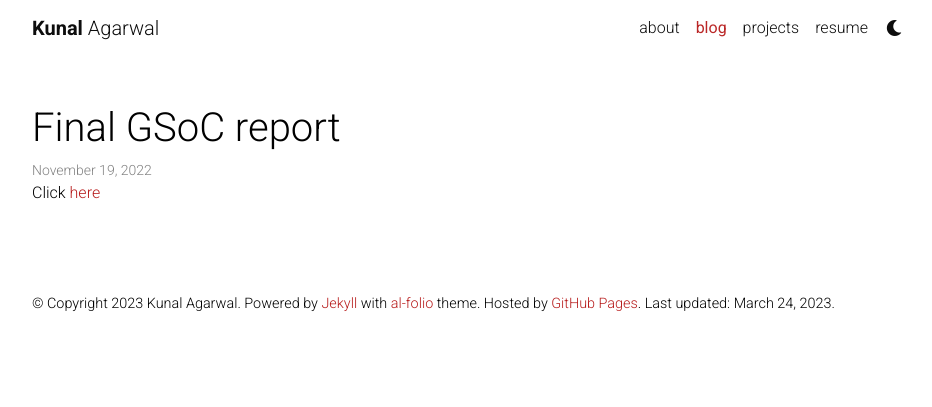
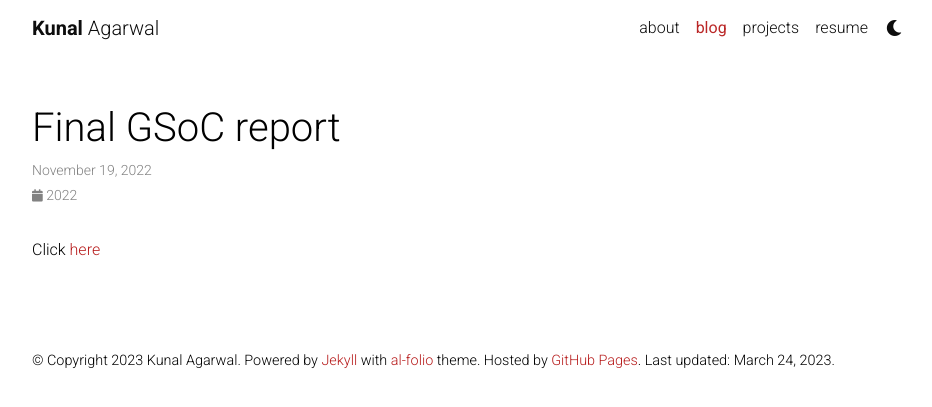
Before and after one commit to KunalA18/KunalA18.github.io, a Jekyll site: the page built from _posts/2022-11-19-final-gsoc-report.md, in a window 1280 px wide. Shown: the top 407 px of the page, without its empty margins (173-1105 px from the left). Built offline with Jekyll 4.4.1, drawn with Linux system fonts in a browser that asks for light colours; nearby versions of some CDN libraries; comment, search, counter and statistics services are not loaded; a style sheet for code colours, icons or effects is not loaded.

Commit message:
updated index.html

```diff
--- a/_layouts/post.html
+++ b/_layouts/post.html
@@ -2,7 +2,12 @@
 layout: default
 ---
 
+{%- assign year = page.date | date: "%Y" -%}
+{%- assign tags = page.tags | join: "" -%}
+{%- assign categories = page.categories | join: "" -%}
+
 {% if page._styles %}
+<!-- Page/Post style -->
 <style type="text/css">
   {{ page._styles }}
 </style>
@@ -12,26 +17,43 @@ layout: default
 
   <header class="post-header">
     <h1 class="post-title">{{ page.title }}</h1>
-    <p class="post-meta">{{ page.date | date: "%B %-d, %Y" }}{% if page.author %} • {{ page.author }}{% endif %}{% if page.meta %} • {{ page.meta }}{% endif %}</p>
+    <p class="post-meta">{{ page.date | date: "%B %-d, %Y" }}{%- if page.author -%} • {{ page.author }}{%- endif -%}{%- if page.meta -%} • {{ page.meta }}{%- endif -%}</p>
+    <p class="post-tags">
+      <a href="{{ year | prepend: '/blog/' | prepend: site.baseurl}}"> <i class="fas fa-calendar fa-sm"></i> {{ year }} </a>
+      {%- if tags != "" %}
+      &nbsp; &middot; &nbsp;
+        {% for tag in page.tags -%}
+        <a href="{{ tag | slugify | prepend: '/blog/tag/' | prepend: site.baseurl}}">
+          <i class="fas fa-hashtag fa-sm"></i> {{ tag }}</a> &nbsp;
+          {% endfor -%}
+      {% endif %}
+
+      {%- if categories != "" %}
+      &nbsp; &middot; &nbsp;
+        {% for category in page.categories -%}
+        <a href="{{ category | slugify | prepend: '/blog/category/' | prepend: site.baseurl}}">
+          <i class="fas fa-tag fa-sm"></i> {{ category }}</a> &nbsp;
+          {% endfor -%}
+      {% endif %}
+
+    </p>
   </header>
 
   <article class="post-content">
     {{ content }}
   </article>
 
-  {% if site.disqus_shortname and page.comments %}
-    <div id="disqus_thread"></div>
-    <script type="text/javascript">
-      var disqus_shortname  = '{{ site.disqus_shortname }}';
-      var disqus_identifier = '{{ page.id }}';
-      var disqus_title      = {{ page.title | jsonify }};
-      (function() {
-        var dsq = document.createElement('script'); dsq.type = 'text/javascript'; dsq.async = true;
-        dsq.src = '//' + disqus_shortname + '.disqus.com/embed.js';
-        (document.getElementsByTagName('head')[0] || document.getElementsByTagName('body')[0]).appendChild(dsq);
-      })();
-    </script>
-    <noscript>Please enable JavaScript to view the <a href="http://disqus.com/?ref_noscript">comments powered by Disqus.</a></noscript>
-  {% endif %}
+  {%- if site.related_blog_posts.enabled -%}
+    {%- if page.related_posts == null or page.related_posts -%}
+      {% include related_posts.html %}
+    {%- endif %}
+  {%- endif %}
+
+  {%- if site.disqus_shortname and page.disqus_comments -%}
+    {% include disqus.html %}
+  {%- endif %}
+  {%- if site.giscus.repo and page.giscus_comments -%}
+    {% include giscus.html %}
+  {%- endif -%}
 
 </div>
```
Also changed, not shown: 4 other files.
